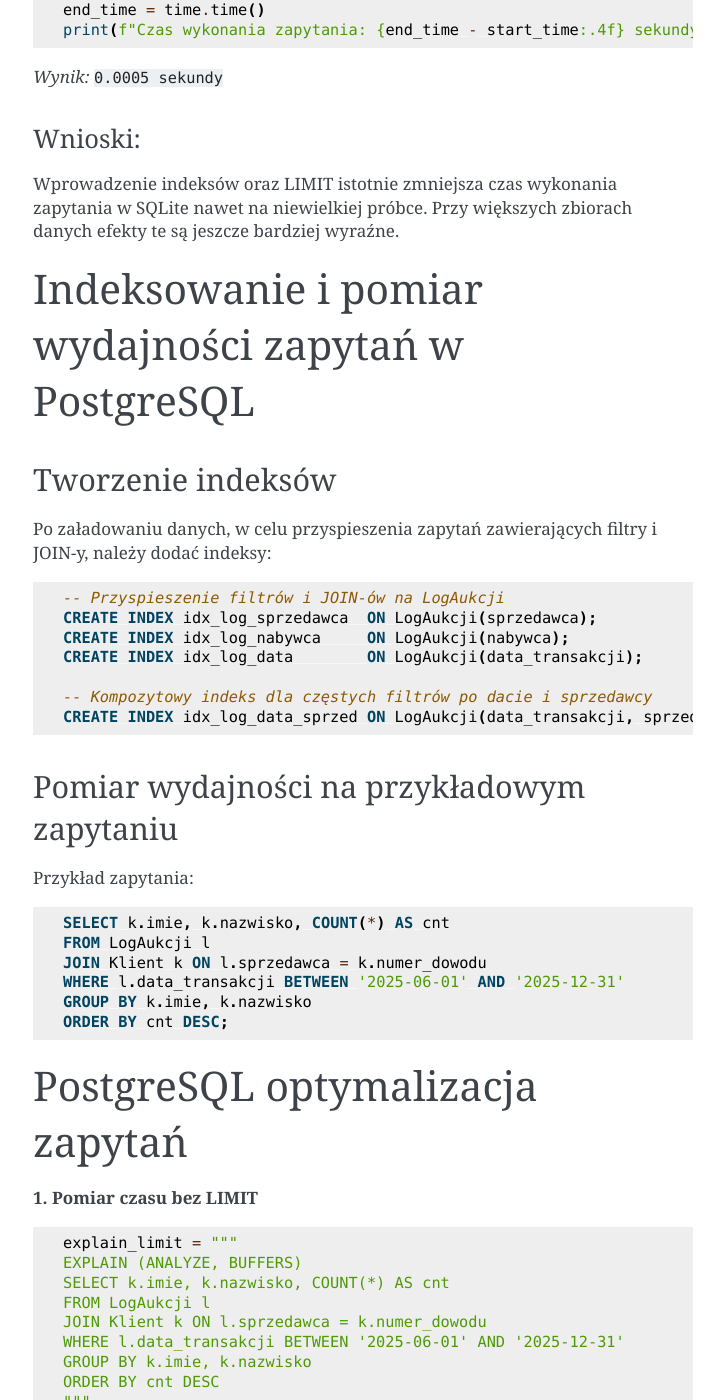
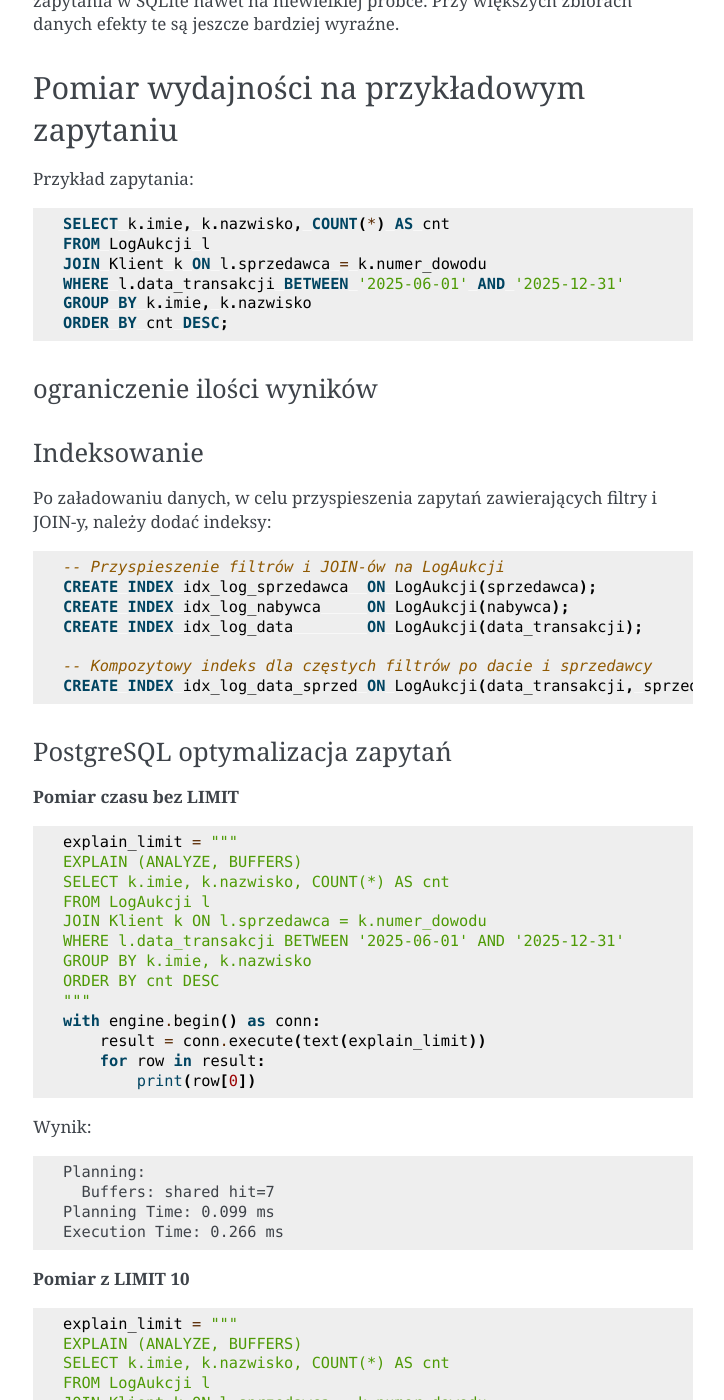
Before and after one commit to Potu123/Sprawozdanie, a Sphinx documentation site: the page built from source/rozdzial4/index.rst, in a window 1280 px wide and 1400 px high, scrolled down 5928 px. Shown: the whole window, without its empty margins (387-1111 px from the left). Built offline with Sphinx 7.4.7, drawn with Linux system fonts in a browser that asks for light colours; pages that are not in the unit, such as notebooks, are missing from menus; part of the change alters nothing that is shown; some of the changed text lies outside the part shown.

Commit message:
Update index.rst

```diff
--- a/source/rozdzial4/index.rst
+++ b/source/rozdzial4/index.rst
@@ -82,7 +82,7 @@ Przykład optymalizacji konkretnego zapytania
     LIMIT 10;  -- jeśli potrzebujemy tylko top 10
 
 Wykorzystanie EXPLAIN w PostgreSQL do analizy wydajności zapytań
-================================================================
+--------------------------------------------------------------------------------
 
 EXPLAIN to podstawowe narzędzie w PostgreSQL do poznania, jak silnik bazodanowy realizuje zapytanie.
 W wersji z ``ANALYZE`` i ``BUFFERS`` pozwala zmierzyć realne czasy i zużycie I/O.
@@ -203,10 +203,7 @@ Wnioski
 
 
 Analiza i optymalizacja na danych SQLite (SQLite in-memory)
-============================================================
-
-Optymalizacja przykładowych zapytań
------------------------------------
+-------------------------------------------------------------
 
 Przykładowe zapytanie:
 
@@ -305,23 +302,8 @@ Wnioski:
 
 Wprowadzenie indeksów oraz LIMIT istotnie zmniejsza czas wykonania zapytania w SQLite nawet na niewielkiej próbce. Przy większych zbiorach danych efekty te są jeszcze bardziej wyraźne.
 
-Indeksowanie i pomiar wydajności zapytań w PostgreSQL
-======================================================
 
-Tworzenie indeksów
-------------------
 
-Po załadowaniu danych, w celu przyspieszenia zapytań zawierających filtry i JOIN-y, należy dodać indeksy:
-
-.. code-block:: sql
-
-    -- Przyspieszenie filtrów i JOIN-ów na LogAukcji
-    CREATE INDEX idx_log_sprzedawca  ON LogAukcji(sprzedawca);
-    CREATE INDEX idx_log_nabywca     ON LogAukcji(nabywca);
-    CREATE INDEX idx_log_data        ON LogAukcji(data_transakcji);
-
-    -- Kompozytowy indeks dla częstych filtrów po dacie i sprzedawcy
-    CREATE INDEX idx_log_data_sprzed ON LogAukcji(data_transakcji, sprzedawca);
 
 Pomiar wydajności na przykładowym zapytaniu
 -------------------------------------------
@@ -337,10 +319,32 @@ Przykład zapytania:
     GROUP BY k.imie, k.nazwisko
     ORDER BY cnt DESC;
 
+ograniczenie ilości wyników
+~~~~~~~~~~~~~~~~~~~~~~~~~~~~~~~~
+.. code-block:: sql
+    Limit 10
+
+
+Indeksowanie
+~~~~~~~~~~~~~~
+
+Po załadowaniu danych, w celu przyspieszenia zapytań zawierających filtry i JOIN-y, należy dodać indeksy:
+
+.. code-block:: sql
+
+    -- Przyspieszenie filtrów i JOIN-ów na LogAukcji
+    CREATE INDEX idx_log_sprzedawca  ON LogAukcji(sprzedawca);
+    CREATE INDEX idx_log_nabywca     ON LogAukcji(nabywca);
+    CREATE INDEX idx_log_data        ON LogAukcji(data_transakcji);
+
+    -- Kompozytowy indeks dla częstych filtrów po dacie i sprzedawcy
+    CREATE INDEX idx_log_data_sprzed ON LogAukcji(data_transakcji, sprzedawca);
+
+
 PostgreSQL optymalizacja zapytań
-=================================
+~~~~~~~~~~~~~~~~~~~~~~~~~~~~~~~~~~~~~~~~
 
-**1. Pomiar czasu bez LIMIT**
+**Pomiar czasu bez LIMIT**
 
 .. code-block:: python
 
@@ -358,7 +362,7 @@ PostgreSQL optymalizacja zapytań
         for row in result:
             print(row[0])
 
-**Wynik:**
+Wynik:
 
 .. code-block:: none
 
@@ -367,7 +371,7 @@ PostgreSQL optymalizacja zapytań
     Planning Time: 0.099 ms
     Execution Time: 0.266 ms
 
-**2. Pomiar z LIMIT 10**
+**Pomiar z LIMIT 10**
 
 .. code-block:: python
 
@@ -386,7 +390,7 @@ PostgreSQL optymalizacja zapytań
         for row in result:
             print(row[0])
 
-**Wynik:**
+Wynik
 
 .. code-block:: none
 
@@ -395,7 +399,7 @@ PostgreSQL optymalizacja zapytań
     Planning Time: 0.169 ms
     Execution Time: 0.478 ms
 
-**3. Pomiar z dodanymi indeksami**
+**Pomiar z dodanymi indeksami**
 
 .. code-block:: python
 
@@ -423,7 +427,7 @@ PostgreSQL optymalizacja zapytań
         for row in result:
             print(row[0])
 
-**Wynik:**
+Wynik:
 
 .. code-block:: none
 
```
